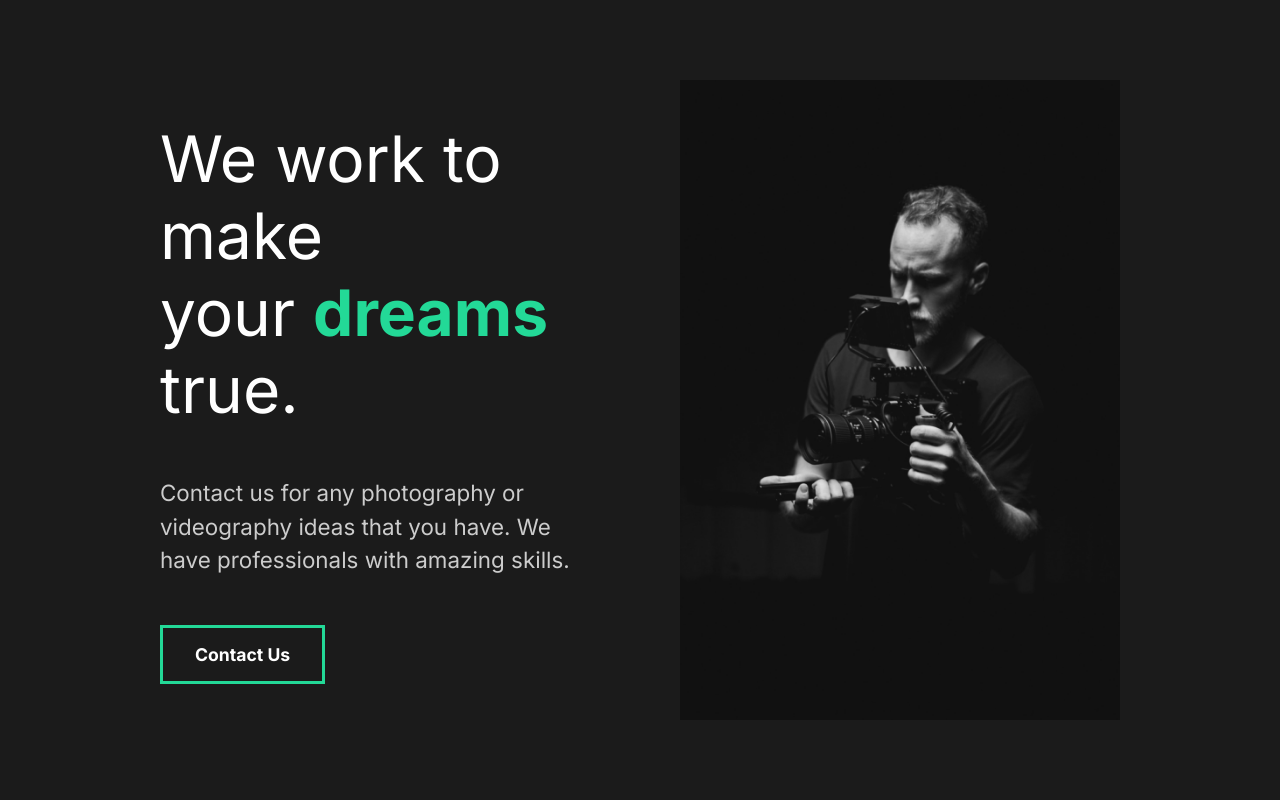
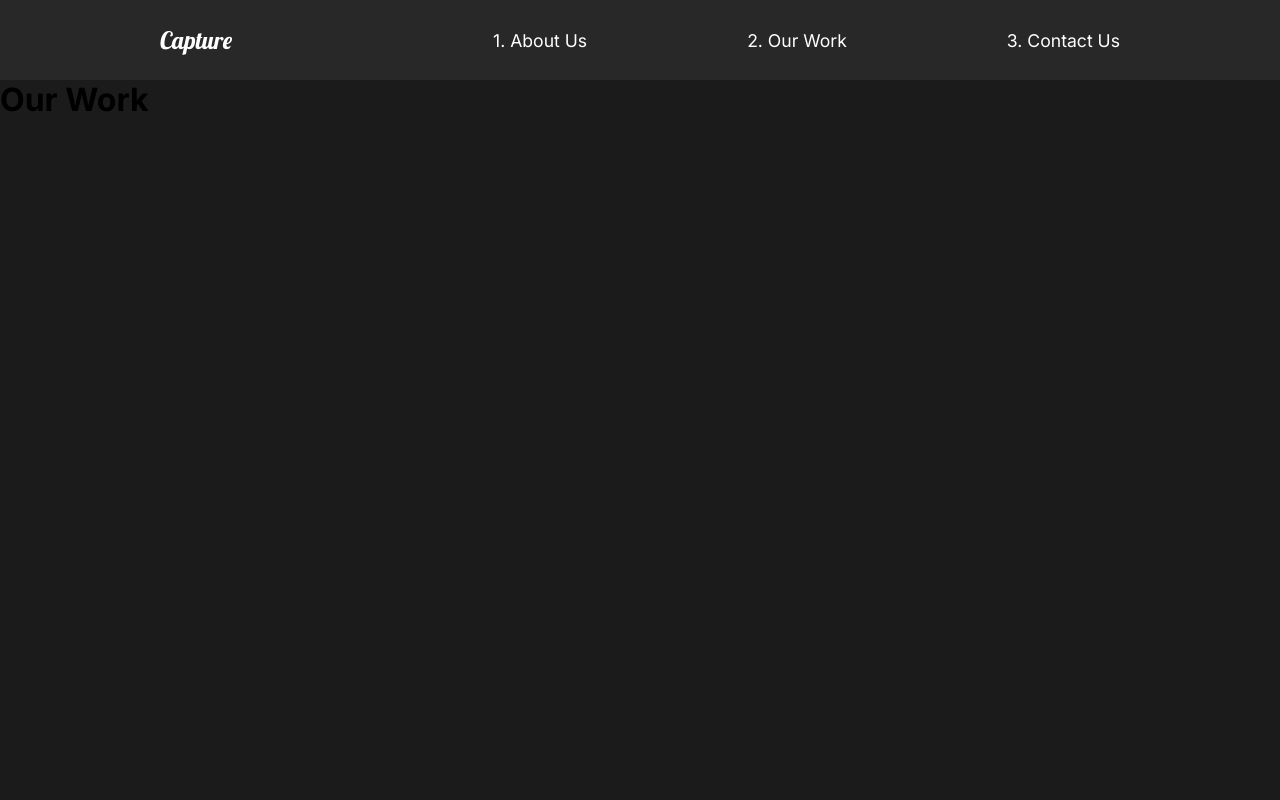
Before and after one commit to bgorwin/react-company-portfolio, a React (Create React App) app: page /work in a window 1280 px wide. Shown: the top 800 px of the page. Built offline with nearby package versions, Linux system fonts and the light colour scheme.

Commit message:
Added React Router to the project and fixed the Nav Links to go to the correct pages

```diff
--- a/src/App.js
+++ b/src/App.js
@@ -3,12 +3,30 @@
 import GlobalStyle from './components/GlobalStyle';
 // Import Pages
 import AboutUs from './pages/AboutUs';
+import Nav from './components/Nav';
+import ContactUs from './pages/ContactUs';
+import OurWork from './pages/OurWork';
+
+// Router
+import { Switch, Route } from 'react-router-dom';
 
 function App() {
 	return (
 		<div className='App'>
+			<Nav />
 			<GlobalStyle />
-			<AboutUs />
+			<Switch>
+				<Route path='/' exact>
+					<AboutUs />
+				</Route>
+
+				<Route path='/work'>
+					<OurWork />
+				</Route>
+				<Route path='/contact'>
+					<ContactUs />
+				</Route>
+			</Switch>
 		</div>
 	);
 }
--- /dev/null
+++ b/src/components/Nav.js
@@ -0,0 +1,61 @@
+import React from 'react';
+import styled from 'styled-components';
+
+// Router
+import { Link } from 'react-router-dom';
+
+const Nav = () => {
+	return (
+		<StyledNav>
+			<h1>
+				<Link id='logo' to='/'>
+					Capture
+				</Link>
+			</h1>
+			<ul>
+				<li>
+					<Link to='/'>1. About Us</Link>
+				</li>
+				<li>
+					<Link to='/work'>2. Our Work</Link>
+				</li>
+				<li>
+					<Link to='/contact'>3. Contact Us</Link>
+				</li>
+			</ul>
+		</StyledNav>
+	);
+};
+
+const StyledNav = styled.nav`
+	min-height: 10vh;
+	display: flex;
+	margin: auto;
+	justify-content: space-between;
+	align-items: center;
+	padding: 1rem 10rem;
+	background: #282828;
+
+	a {
+		color: white;
+		text-decoration: none;
+	}
+
+	ul {
+		display: flex;
+		list-style: none;
+	}
+
+	#logo {
+		font-size: 1.5rem;
+		font-family: 'Lobster', cursive;
+		font-weight: lighter;
+	}
+
+	li {
+		padding-left: 10rem;
+		position: relative;
+	}
+`;
+
+export default Nav;
--- a/src/index.js
+++ b/src/index.js
@@ -4,9 +4,14 @@
 import App from './App';
 import reportWebVitals from './reportWebVitals';
 
+// React Router
+import { BrowserRouter } from 'react-router-dom';
+
 ReactDOM.render(
 	<React.StrictMode>
-		<App />
+		<BrowserRouter>
+			<App />
+		</BrowserRouter>
 	</React.StrictMode>,
 	document.getElementById('root')
 );
--- /dev/null
+++ b/src/pages/ContactUs.js
@@ -0,0 +1,11 @@
+import React from 'react';
+
+const ContactUs = () => {
+	return (
+		<div>
+			<h1>Contact</h1>
+		</div>
+	);
+};
+
+export default ContactUs;
--- /dev/null
+++ b/src/pages/OurWork.js
@@ -0,0 +1,11 @@
+import React from 'react';
+
+const OurWork = () => {
+	return (
+		<div>
+			<h1>Our Work</h1>
+		</div>
+	);
+};
+
+export default OurWork;
```
